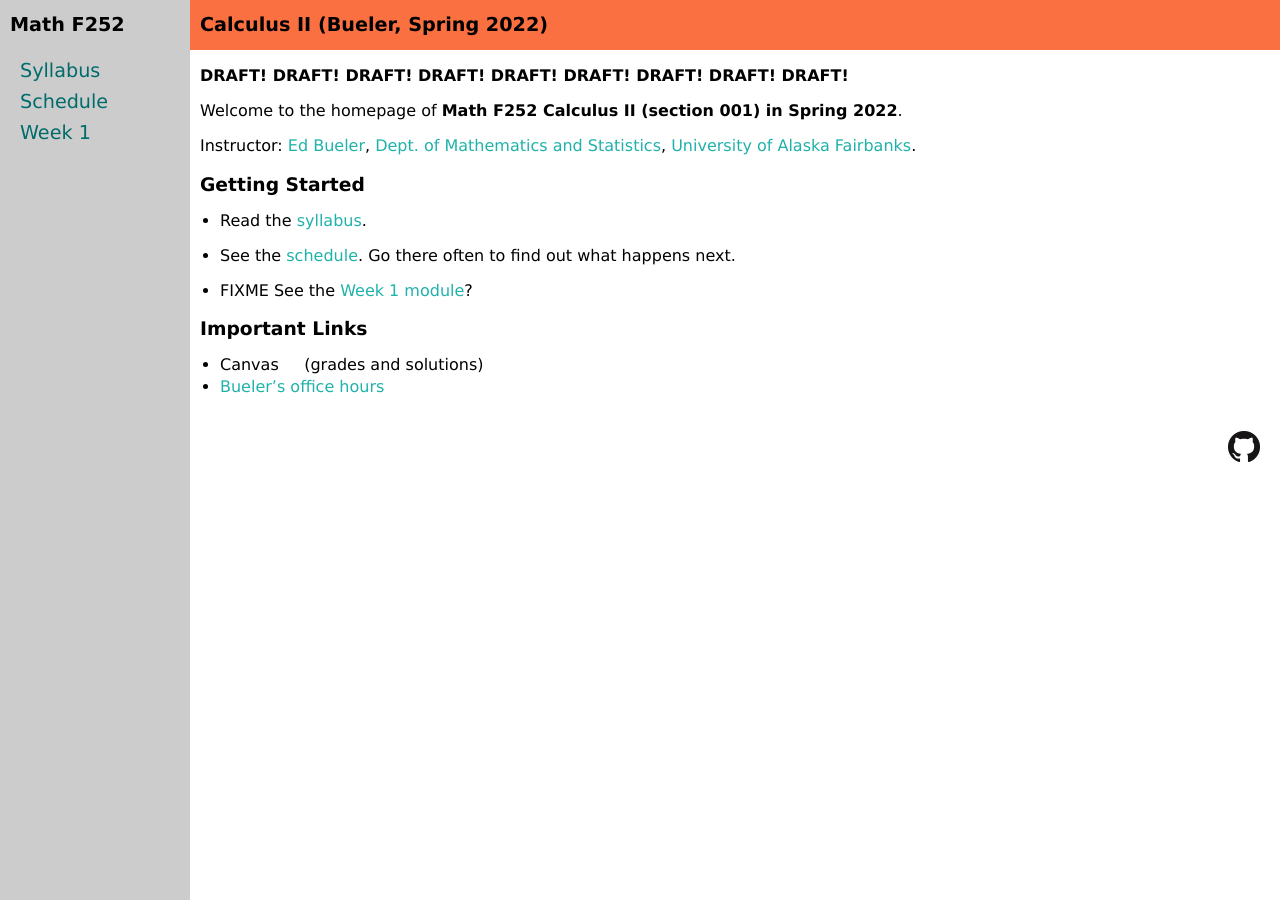
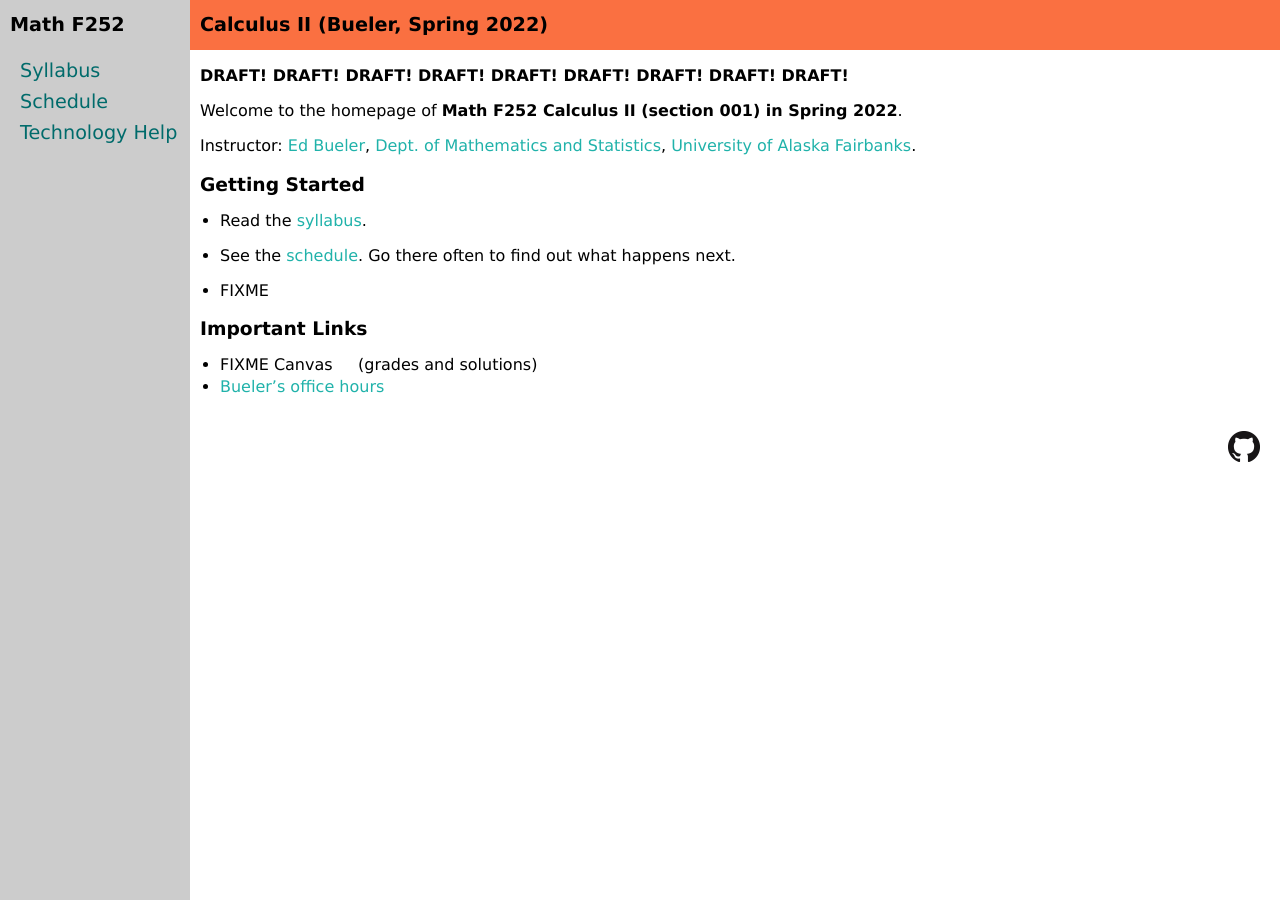
Before and after one commit to uaf-math/calc2, a Jekyll site: the page built from index.md, in a window 1280 px wide. Built offline with Jekyll 4.4.1, drawn with Linux system fonts in a browser that asks for light colours.

Commit message:
Grab tech help page from 251.

```diff
--- a/_data/toc.yaml
+++ b/_data/toc.yaml
@@ -8,5 +8,5 @@ docs:
 - title: Schedule
   url: schedule.pdf  # rebuild by "make schedule.pdf" in assets/latex/
 
-- title: Week 1
-  url: week1.html
+- title: Technology Help
+  url: techHelp.html
--- a/index.md
+++ b/index.md
@@ -15,11 +15,11 @@ Instructor: [Ed Bueler](http://bueler.github.io/), [Dept. of Mathematics and Sta
 
 * See the [schedule](schedule.pdf).  Go there often to find out what happens next.
 
-* FIXME See the [Week 1 module](week1)?
+* FIXME
 
 ### Important Links
 
-* Canvas &nbsp; &nbsp; (grades and solutions)
+* FIXME Canvas &nbsp; &nbsp; (grades and solutions)
 * [Bueler's office hours](http://bueler.github.io/OffHrs.htm)
 
 <br>
```
Also changed, not shown: techHelp.md (added, +44 -0 lines).
